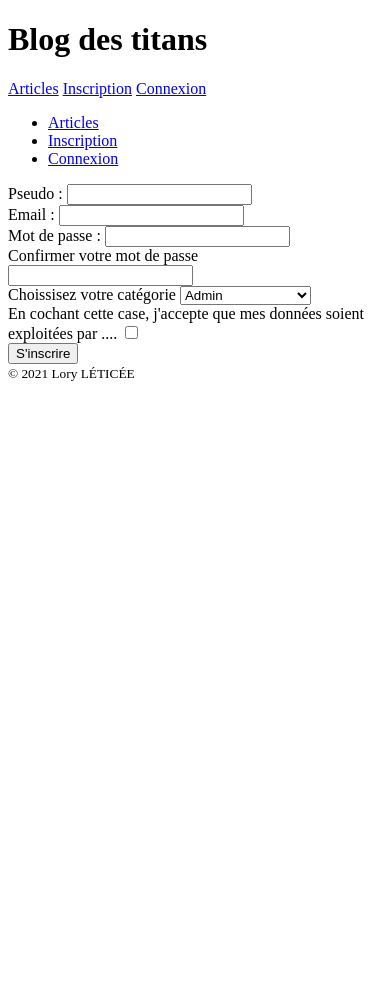
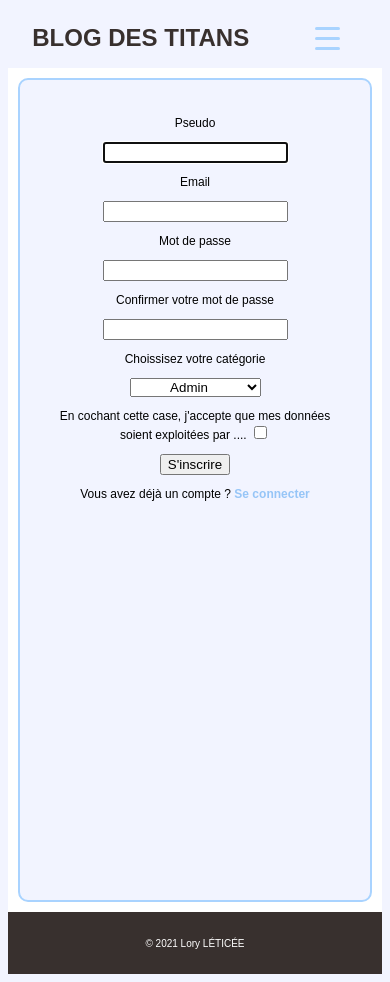
Before and after one commit to loryleticee/tp_blog, a PHP site: page /vues/account/signup.php in a window 390 px wide. Before the commit the page ends 381 px from the top, so only its background shows below. Run offline with PHP 8.4, Linux system fonts and the light colour scheme.

Commit message:
start add responsive

```diff
--- a/assets/style/main.css
+++ b/assets/style/main.css
@@ -3,105 +3,129 @@
 A9D3FF
 F2F4FF
 6C756B*/
+.action-button {
+  font-size: 1.5rem;
+  color: #38302e;
+  cursor: pointer;
+}
+.action-button>a {
+  text-decoration: none;
+  color: #38302e;
+}
+
+.article-title {
+  background-color: white;
+  border-radius: 1rem;
+  border: 2px solid #93acb5;
+  cursor: pointer;
+  padding: 12px;
+  text-align: center;
+}
+.article-title>a {
+  text-decoration: none;
+  color: #38302e;
+}
+
+.article-title:hover {
+  animation: toto .8s;
+  animation-fill-mode: forwards;
+}
+
+@keyframes toto {
+  100% {
+    font-weight: 500;
+    background-color: #a9d3ff;
+  }
+}
+
+.article-content {
+  background-color: white;
+  border-radius: 2rem;
+  border: 2px solid #93acb5;
+  padding: 12px;
+  text-align: center;
+  cursor: pointer;
+}
+.article-content:hover {
+  font-weight: 500;
+}
+
+#categorie {
+  text-align: center;
+  width: 100%;
+}
+
+#categorie-aside {
+  background-color: #a9d3ff;
+  display: flex;
+  flex-direction: column;
+  font-size: 14px;
+  justify-content: start;
+  padding: 5rem;
+  row-gap: 1rem;
+}
+#categorie-aside > div > span:hover {
+  font-weight: 500;
+  cursor: pointer;
+}
+.container-article {
+  align-items: center;
+  background-color: white;
+  display: flex;
+  flex-direction: column;
+  font-size: 16px;
+  gap: 10px;
+  justify-content: center;
+  margin: 1rem;
+  padding: 0 25%;
+}
+#error {
+  color: red;
+}
+
+header {
+  align-items: center;
+  display: flex;
+  justify-content: space-around;
+}
 
 html {
   background-color: #f2f4ff;
   font-family: "Avenir Next", "Avenir", sans-serif;
+  font-size: 12px;
 }
 
-.button_bleu:hover {
-  background-color: blue;
+input {
+  text-align: center;
 }
 
-.blue {
+.pseudo-blue {
   color: #96c5f7;
+  cursor: pointer;
   font-weight: 600;
+  text-decoration: none;
+}
+
+.main-center {
+  -ms-flex: 1;
+  display: flex;
+  flex: 1 1;
+  justify-content: center;
+  height: 100vh;
+  background-color: #fff;
 }
 
 #form-control {
-  padding: 2rem;
   background-color: #f2f4ff;
   border-radius: 10px;
   border: 2px solid #a9d3ff;
   margin: 10px;
-}
-
-.dropdown {
-  display: none;
-}
-
-tr:nth-child(3) > td:nth-child(2) {
-  background-color: blue;
-}
-
-#deuxieme {
-  background-color: red;
-}
-
-#signup_button {
-  text-align: left;
-  float: left;
-  clear: both;
-  margin-top: 1rem;
-}
-
-#main-home {
-  display: flex;
-  justify-content: center;
-  flex: 1 1;
-  -ms-flex: 1;
-  height: 100vh;
-  background-color: #f2f4ff;
-  background: url("../images/knight-6489579_1920.jpg");
-  background-size: cover;
-}
-
-#main {
-  display: flex;
-  justify-content: center;
-  flex: 1 1;
-  -ms-flex: 1;
-  height: 100vh;
-  background-color: #fff;
-}
-
-header {
-  display: flex;
-  justify-content: space-around;
-  align-items: center;
-}
-
-#nav {
-  width: 50%;
-  display: flex;
-  justify-content: space-evenly;
-}
-
-#nav a ,
-#nav-mobile_item>ul>li>a {
-  color: #6f6866;
-  text-decoration: none;
-}
-
-#nav a:hover,
-#nav-mobile_item>ul>li>a:hover {
-  font-weight: 600;
-  color: #788585;
+  padding: 2rem;
 }
 
 form > div {
   text-align: center;
   margin: 1rem;
-}
-
-#nav ul,
-li {
-  list-style: none;
-}
-
-#title {
-  text-transform: uppercase;
-  color: #38302e;
 }
 
 #footer {
@@ -112,83 +136,45 @@ li {
   color: #ffffff;
 }
 
-#nav-mobile {
-  display: none;
-}
-
-#error {
-  color: red;
-  float: left;
-}
-.action-button {
-  font-size: 1rem;
-}
-.container-article {
-  display: flex;
-  justify-content: center;
-  flex-direction: column;
-  align-items: center;
-  gap: 10px;
-  margin: 1rem;
-  background-color: white;
-}
-
-.article-title {
-  padding: 12px;
-  background-color: white;
-  border: 2px solid #93acb5;
-  text-align: center;
-}
-
-.article-content {
-  padding: 12px;
-  background-color: white;
-  border: 2px solid #93acb5;
-  text-align: center;
-}
-
-#categorie {
-  text-align: center;
-  width: 100%;
-}
-
 #login_button {
   margin: 1rem;
   text-align: center;
 }
 
-/* **** */
-.menu-btn {
-    position: relative;
+#main-home {
+  -ms-flex: 1;
+  background-color: #f2f4ff;
+  background-size: cover !important;
+  background: url("../images/knight-6489579_1920.jpg");
   display: flex;
+  flex: 1 1;
+  height: 100vh;
   justify-content: center;
-    align-items: center;
-    width: 60px;
-    height: 60px;
-    cursor: pointer;
-    transition: all .5s ease-in-out;
-    /* border: 3px solid black; */
+}
+
+#main {
+  background-color: #fff;
+  display: flex;
+  height: 100vh;
 }
 
 .menu-btn__burger {
-    width: 30px;
-    height: 6px;
-    background: #A9D3FF;
-    border-radius:  5px;
-    box-shadow: 0 2px 5px #93ACB5;
-    transition: all .5s ease-in-out;
+  width: 25px;
+  height: 3px;
+  background: #a9d3ff;
+  border-radius: 5px;
+  transition: all 0.3s ease-in-out;
 }
 
 .menu-btn__burger::before,
 .menu-btn__burger::after {
   content: "";
   position: absolute;
-    width: 30px;
-    height: 6px;
-    background: #A9D3FF;
-    border-radius:  5px;
-    box-shadow: 0 2px 5px #93ACB5;
-    transition: all .5s ease-in-out;
+  width: 25px;
+  height: 3px;
+  background: #a9d3ff;
+  border-radius: 5px;
+  transition: all 0.3s ease-in-out;
 }
 
 .menu-btn__burger::before {
@@ -202,14 +188,61 @@ li {
 .menu-btn.open .menu-btn__burger {
   transform: translateX(-50px);
   background: transparent;
-    box-shadow: none;
+  /* box-shadow: none; */
 }
 
 .menu-btn.open .menu-btn__burger::before {
   transform: rotate(45deg) translate(35px, -35px);
+  height: 3px;
+  width: 20px;
 }
 .menu-btn.open .menu-btn__burger::after {
   transform: rotate(-45deg) translate(35px, 35px);
+  height: 3px;
+  width: 20px;
+}
+
+tr:nth-child(3) > td:nth-child(2) {
+  background-color: blue;
+}
+
+#nav {
+  display: flex;
+  justify-content: space-evenly;
+  width: 50%;
+}
+
+#nav a,
+#nav-mobile_item > ul > li > a {
+  color: #6f6866;
+  text-decoration: none;
+}
+
+#nav a:hover,
+#nav-mobile_item > ul > li > a:hover {
+  font-weight: 600;
+  color: #788585;
+}
+
+#nav ul,
+li {
+  list-style: none;
+}
+
+#nav-mobile {
+  display: none;
+}
+
+/* **** */
+.menu-btn {
+  position: relative;
+  display: flex;
+  justify-content: center;
+  align-items: center;
+  width: 60px;
+  height: 60px;
+  cursor: pointer;
+  transition: all 0.5s ease-in-out;
 }
 
 #nav-mobile_item {
@@ -219,11 +252,23 @@ li {
   line-height: 3rem;
   right: 0.2rem;
   opacity: 0;
-  background-color: #f2f4ff;;
+  background-color: #f2f4ff;
   width: 250px;
-
 }
 
+select {
+  text-align: center;
+}
+
+#signup_button {
+  margin-top: 1rem;
+  text-align: center;
+}
+
+#title {
+  text-transform: uppercase;
+  color: #38302e;
+}
 /* ***** */
 
 @media screen and (max-width: 700px) {
@@ -235,7 +280,7 @@ li {
   }
   #nav-mobile_item.open {
     display: flex;
-    animation: mymove 0.5s ;
+    animation: mymove 0.5s;
     animation-fill-mode: forwards;
   }
 
--- a/config/config.php
+++ b/config/config.php
@@ -1,5 +1,5 @@
 <?php
-$domaine = "http://localhost";
+$domaine = "http://localhost:8888";
 
 $error = [
     "message" => "",
--- a/config/mysql.php
+++ b/config/mysql.php
@@ -1,12 +1,13 @@
 <?php
 $username = "root";
-$password = "";
+$password = "root";
 $host = "localhost"; //localhost
 $db = "blog";
 $port = "3306";
 
 $option = [
-    \PDO::ATTR_DEFAULT_FETCH_MODE => \PDO::FETCH_ASSOC
+    \PDO::ATTR_DEFAULT_FETCH_MODE => \PDO::FETCH_ASSOC,
+    \PDO::ERRMODE_EXCEPTION => TRUE,
 ];
 
 $dsn = "mysql:host=$host;dbname=$db;charset=utf8;port=$port";
--- a/controller/AccountController.php
+++ b/controller/AccountController.php
@@ -41,7 +41,7 @@ function signUp()
         );
 
         if ($isValid['exist']) {
-            redirect($domaine . "/vues/account/signup.php");
+            redirect($domaine . "/vues/account/signup.php?error=". $isValid["message"]);
         }
 
         redirect($domaine . "/vues/account/successfully.php");
@@ -59,7 +59,7 @@ function login()
         );
 
         if (!$isValid['exist']) {
-            redirect($domaine . "/index.php");
+            redirect($domaine . "/vues/articles/articles.php");
         }
 
         redirect($domaine . "/vues/account/login.php?error=" . $isValid['message']);
--- a/vues/account/login.php
+++ b/vues/account/login.php
@@ -8,13 +8,13 @@
 
 <body>
   <?php include_once('../templates/header.php'); ?>
-  <main id="main">
+  <main class="main-center">
     <form action="../../controller/AccountController.php?action=login" method="POST" id="form-control">
       <div>
         <label for="email">Email :</label>
       </div>
       <div>
-        <input type="email" name="email" id="email" required />
+        <input type="email" name="email" id="email" autofocus required />
       </div>
       <div>
         <label for="password">Mot de passe : </label>
--- a/vues/account/signup.php
+++ b/vues/account/signup.php
@@ -1,40 +1,51 @@
 <!DOCTYPE html>
 <html lang="fr">
+
 <head>
   <?php include_once('../templates/head.php'); ?>
+  <link rel="stylesheet" href="../../assets/style/main.css" />
+  <link rel="stylesheet" href="../../assets/style/burger-menu.css" />
 </head>
 
 <body>
   <?php include_once('../templates/header.php'); ?>
-    <main id="main">
+  <main class="main-center">
     <form action="../../controller/AccountController.php?action=signup" method="POST" id="form-control">
       <div>
-          <label for="pseuso">Pseudo : </label>
-          <input
-            type="text"
-            name="pseudo"
-            id="pseudo"
-            required
-          />
+        <small id="error">
+          <?php if (isset($_GET['error'])) {
+            echo $_GET['error'];
+          } ?>
+        </small>
       </div>
       <div>
-          <label for="email">Email :</label>
+        <label for="pseuso">Pseudo </label>
+      </div>
+      <div>
+        <input type="text" name="pseudo" id="pseudo" autofocus required />
+      </div>
+      <div>
+        <label for="email">Email</label>
+      </div>
+      <div>
         <input type="email" name="email" id="email" />
       </div>
       <div>
-          <label for="password">Mot de passe : </label>
+        <label for="password">Mot de passe </label>
+      </div>
+      <div>
         <input type="password" name="password" id="password" />
       </div>
       <div>
         <label for="comfirm_password">Confirmer votre mot de passe </label>
-          <input
-            type="password"
-            name="comfirm_password"
-            id="comfirm_password"
-          />
+      </div>
+      <div>
+        <input type="password" name="comfirm_password" id="comfirm_password" />
       </div>
       <div>
         <label for="user_type">Choissisez votre catégorie </label>
+      </div>
+      <div>
         <select name="user_type" id="user_type">
           <optgroup label="Administrateurs">
             <option value="Admin">Admin</option>
@@ -55,9 +66,14 @@
       <div id="signup_button">
         <input type="submit" value="S'inscrire" />
       </div>
+      <div>
+        Vous avez déjà un compte ? <a href="./login.php" title="Se connecter" class="pseudo-blue">Se connecter</a>
+      </div>
+
     </form>
   </main>
 </body>
 
 <?php include_once('../templates/footer.php'); ?>
+
 </html>
--- a/vues/templates/head.php
+++ b/vues/templates/head.php
@@ -10,5 +10,7 @@
     content="blog, titans, héros, discution, jeux, génie"
 />
 <meta name="author" content="Lory LÉTICÉE" />
-
+<link rel="icon" type="image/x-icon" href="/images/favicon.ico">
 <title>Accueil - Blog</title>
+<script src="https://ajax.googleapis.com/ajax/libs/jquery/3.5.1/jquery.min.js"></script>
+<link rel="stylesheet" href="https://cdnjs.cloudflare.com/ajax/libs/font-awesome/6.0.0-beta2/css/all.min.css" integrity="sha512-YWzhKL2whUzgiheMoBFwW8CKV4qpHQAEuvilg9FAn5VJUDwKZZxkJNuGM4XkWuk94WCrrwslk8yWNGmY1EduTA==" crossorigin="anonymous" referrerpolicy="no-referrer" />
--- a/vues/templates/header.php
+++ b/vues/templates/header.php
@@ -1,19 +1,18 @@
 <header>
     <h1 id="title">Blog des titans</h1>
     <nav id="nav">
-        <a href="/controller/ArticleController.php?action=show">Articles</a>
+        <a href="/controller/ArticleController.php?action=show" title="Voir les articles"><i class="far fa-newspaper fa-2x"></i></a>
         <?php if (isset($_SESSION['id'])) : ?>
-            <a href="/vues/articles/add.php">Ajouter un article</a>
+            <a href="/vues/articles/add.php" title="Ajouter un article"><i class="fas fa-plus fa-2x"></i></a>
         <?php endif ?>
 
         <?php if (!isset($_SESSION['id'])) : ?>
-            <a href="/vues/account/signup.php">Inscription</a>
-            <a href="/vues/account/login.php">Connexion</a>
+            <a href="/vues/account/signup.php" title="S'inscrire"><i class="fas fa-user-lock fa-2x"></i></a>
         <?php endif ?>
 
         <?php if (isset($_SESSION['id'])) : ?>
-            <a href="/vues/account/logout.php">Déconnexion</a>
-            <span class="blue"><?= $_SESSION['pseudo'] ?></span>
+            <a href="/vues/account/logout.php" title="Se déconnecter"><i class="fas fa-sign-out-alt fa-2x"></i></a>
+            <span class="pseudo-blue"><?= $_SESSION['pseudo'] ?></span>
         <?php endif ?>
     </nav>
 
@@ -23,19 +22,18 @@
         </div>
         <div id="nav-mobile_item">
             <ul>
-                <li><a href="/controller/ArticleController.php?action=show">Articles</a></li>
+                <li><a href="/controller/ArticleController.php?action=show"><i class="far fa-newspaper fa-2x"></i></a></li>
                 <?php if (isset($_SESSION['id'])) : ?>
-                    <li><a href="/vues/articles/add.php">Ajouter un article</a></li>
+                    <li><a href="/vues/articles/add.php" title="Ajouter un article"><i class="fas fa-plus fa-2x"></i></a></li>
                 <?php endif ?>
 
                 <?php if (!isset($_SESSION['id'])) : ?>
-                    <li><a href="/vues/account/signup.php">Inscription</a></li>
-                    <li><a href="/vues/account/login.php">Connexion</a></li>
+                    <li><a href="/vues/account/signup.php" title="S'inscrire"><i class="fas fa-user-lock fa-2x"></i></a></li>
                 <?php endif ?>
 
                 <?php if (isset($_SESSION['id'])) : ?>
-                    <li><a href="/vues/account/logout.php">Déconnexion</a></li>
-                    <span class="blue"><?= $_SESSION['pseudo'] ?></span>
+                    <li><a href="/vues/account/logout.php" title="Se déconnecter"><i class="fas fa-sign-out-alt fa-2x"></i></a></li>
+                    <span class="pseudo-blue"><?= $_SESSION['pseudo'] ?></span>
                 <?php endif ?>
             </ul>
         </div>
@@ -48,14 +46,28 @@
     let menuOpen = false;
     menuBtn.addEventListener('click', () => {
         if (!menuOpen) {
-            menuBtn.classList.add('open');
-            navMobile.classList.add('open');
-
-            menuOpen = true;
+            openBurger()
         } else {
-            menuBtn.classList.remove('open');
-            navMobile.classList.remove('open');
-            menuOpen = false;
+            closeBurger()
         }
     })
+
+    function openBurger() {
+        menuBtn.classList.add('open');
+        navMobile.classList.add('open');
+        menuOpen = true;
+    }
+
+    function closeBurger() {
+        menuBtn.classList.remove('open');
+        navMobile.classList.remove('open');
+        menuOpen = false;
+    }
+
+    document.addEventListener('click', (e) => {
+        console.log(e.target.classList);
+        if(e.target.classList[0] !== "menu-btn" && e.target.classList[0] !== "open" && e.target.classList[0] !== "menu-btn__burger") {
+            closeBurger();
+        }
+    });
 </script>
```
Also changed, not shown: helpers/CategoriesHelper.php (added, +34 -0 lines), index.php (+2 -10 lines), model/SignupModel.php (+22 -5 lines), vues/articles/add.php (+14 -6 lines), vues/articles/articles.php (+12 -5 lines), vues/articles/modify.php (+6 -5 lines), model/LoginModel.php (line endings or trailing spaces). Lines whose indentation alone changed are shown as unchanged.
